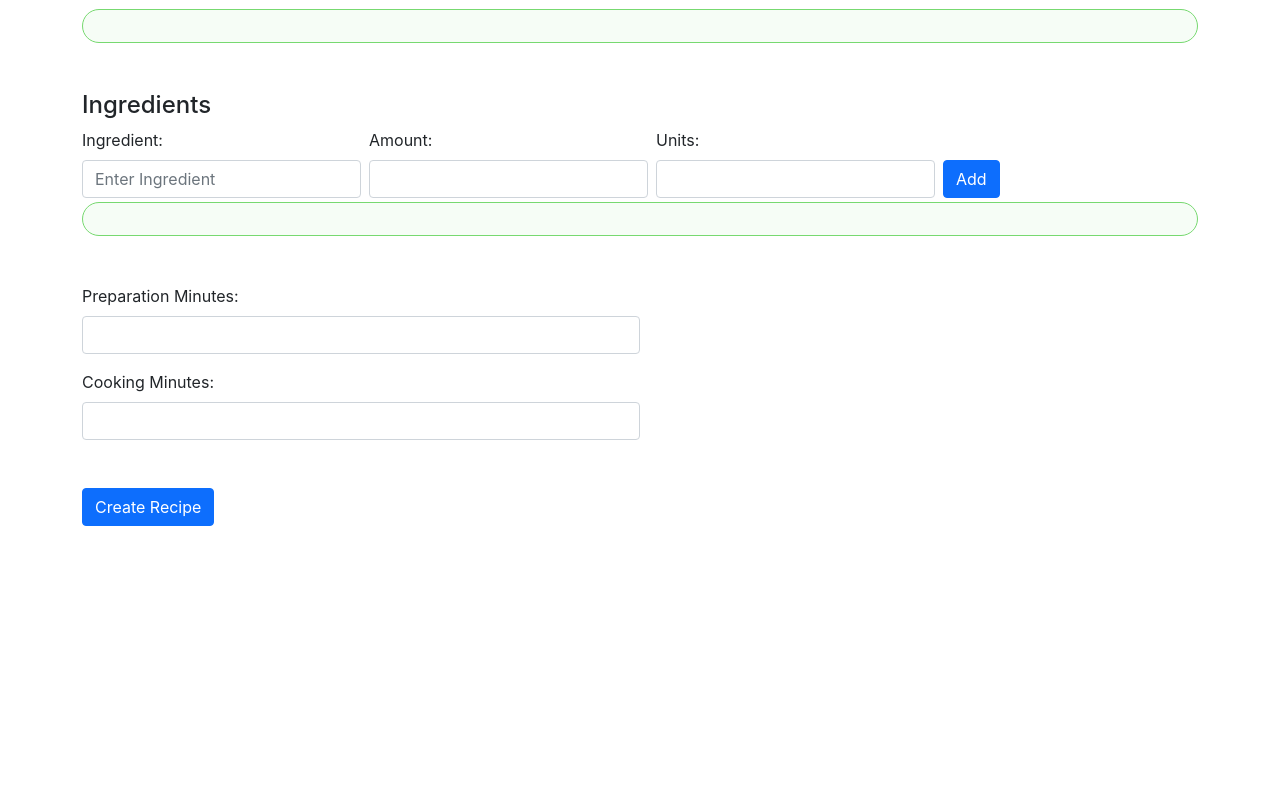
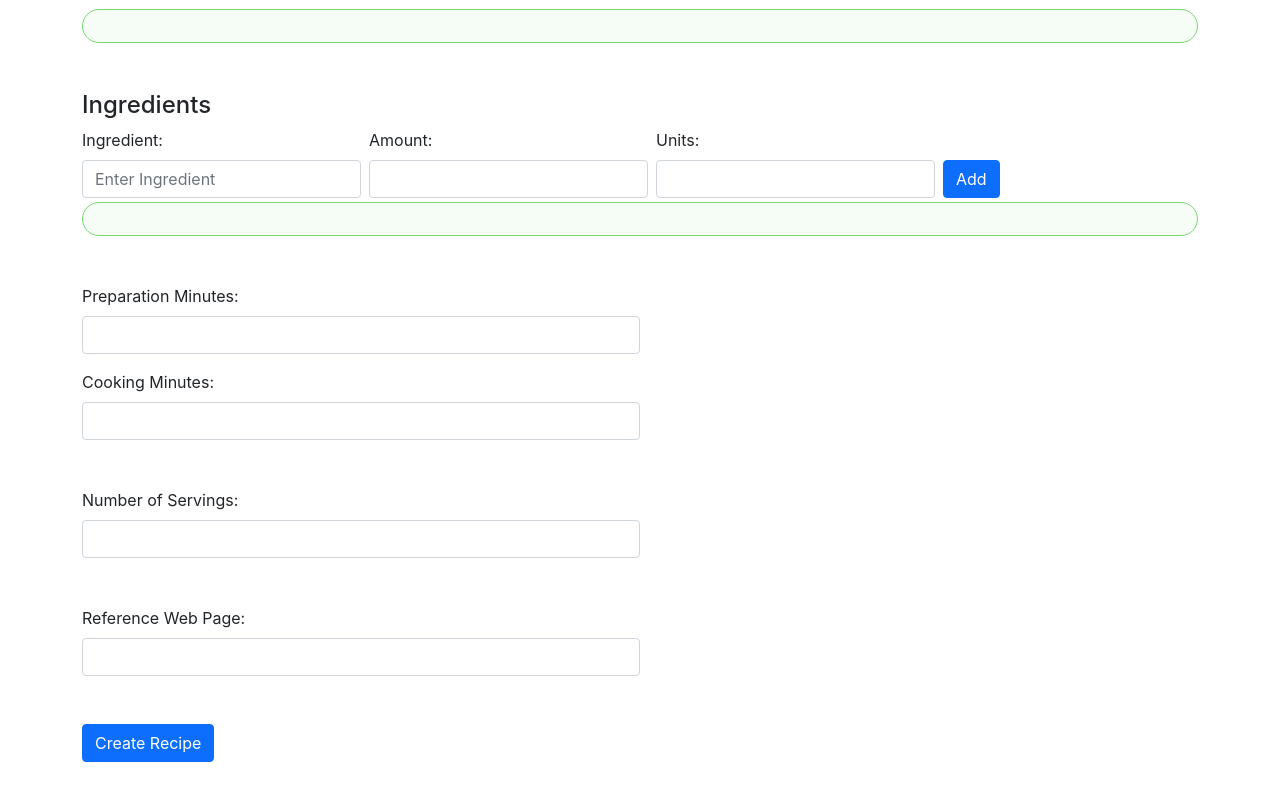
Before and after one commit to justjohnd/wayou-kitchen, a React (Create React App) app in the folder client/: page /create in a window 1280 px wide. Shown: the part 613-1413 px from the top of the page. Before the commit the page ends 1187 px from the top, so only its background shows below. Built offline with nearby package versions, Linux system fonts and the light colour scheme.

Commit message:
Add sourceUrl and servings to properties

```diff
--- a/client/src/components/create.js
+++ b/client/src/components/create.js
@@ -1,6 +1,8 @@
 import React, { useState } from 'react';
 import { useNavigate } from 'react-router-dom';
 import { v4 as uuidv4 } from 'uuid';
+
+import RECIPE_PROPERTIES from '../javascript/RECIPE_PROPERTIES';
 
 import IngredientCreate from './ingredientCreate';
 import InstructionCreate from './instructionCreate';
@@ -11,16 +13,7 @@ import Button from './button';
 import axios from 'axios';
 
 export default function Create() {
-  const [newRecipe, setNewRecipe] = useState({
-    title: '',
-    preparationMinutes: '',
-    cookingMinutes: '',
-    readyInMinutes: '',
-    sourceUrl: '',
-    image: '',
-    extendedIngredients: [],
-    analyzedInstructions: [],
-  });
+  const [newRecipe, setNewRecipe] = useState(RECIPE_PROPERTIES);
 
   // data and dataArray contain instructions data
   const [data, setData] = useState('');
@@ -214,11 +207,7 @@ export default function Create() {
       .then((res) => console.log(res.data));
 
     // We will empty the state after posting the data to the database
-    setNewRecipe({
-      title: '',
-      preparationMinutes: '',
-      cookingMinutes: '',
-    });
+    setNewRecipe(RECIPE_PROPERTIES);
 
     navigate('/');
   }
@@ -267,16 +256,30 @@ export default function Create() {
           onChange={(e) => handleData(e)}
         />
         <Input
-          label="Cooking Minutes: "
+          label="Cooking Minutes:"
           wrapperClassName="mb-5"
           name="cookingMinutes"
           type="text"
           value={newRecipe.cookingMinutes}
           onChange={(e) => handleData(e)}
         />
-        <Button
-        type="submit"
-        buttonText="Create Recipe" />
+        <Input
+          label="Number of Servings:"
+          wrapperClassName="mb-5"
+          name="servings"
+          type="number"
+          value={newRecipe.servings}
+          onChange={(e) => handleData(e)}
+        />
+        <Input
+          label="Reference Web Page:"
+          wrapperClassName="mb-5"
+          name="sourceUrl"
+          type="text"
+          value={newRecipe.sourceUrl}
+          onChange={(e) => handleData(e)}
+        />
+        <Button type="submit" buttonText="Create Recipe" />
       </form>
     </div>
   );
--- /dev/null
+++ b/client/src/javascript/RECIPE_PROPERTIES.js
@@ -0,0 +1,14 @@
+const RECIPE_PROPERTIES = {
+  title: '',
+  preparationMinutes: '',
+  cookingMinutes: '',
+  readyInMinutes: '',
+  sourceUrl: '',
+  image: '',
+  extendedIngredients: [],
+  analyzedInstructions: [],
+  servings: '',
+  sourceUrl: ''
+};
+
+export default RECIPE_PROPERTIES;
```
Also changed, not shown: 1 other file (tests, documents, lock files or other folders).
